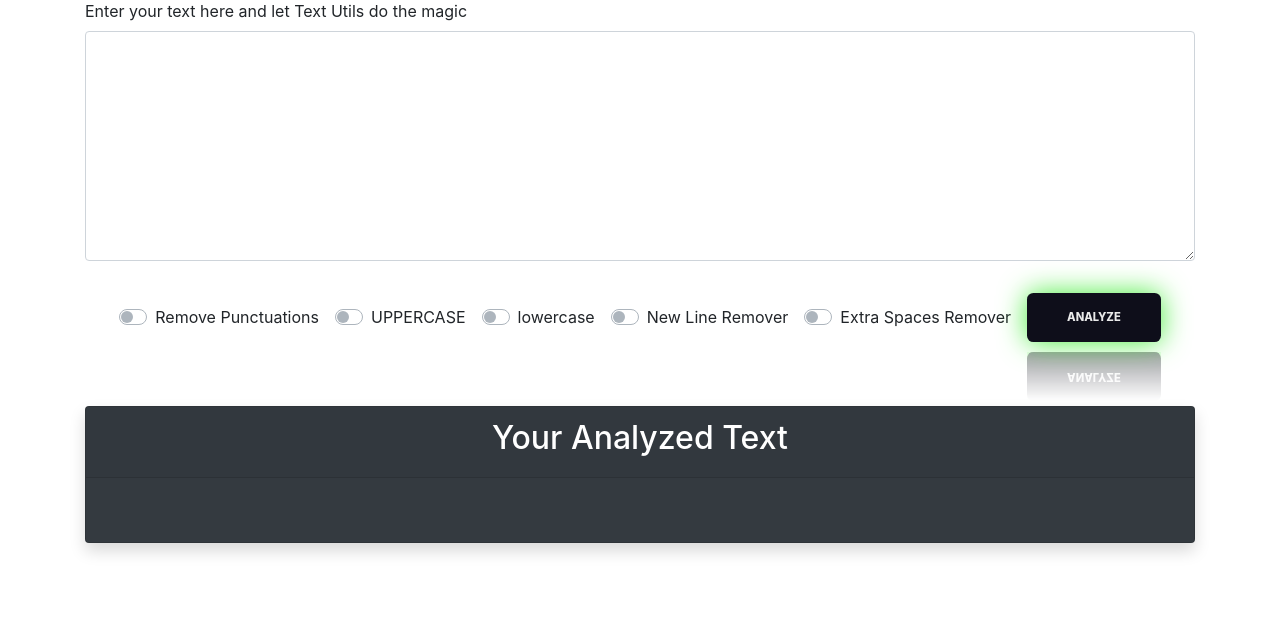
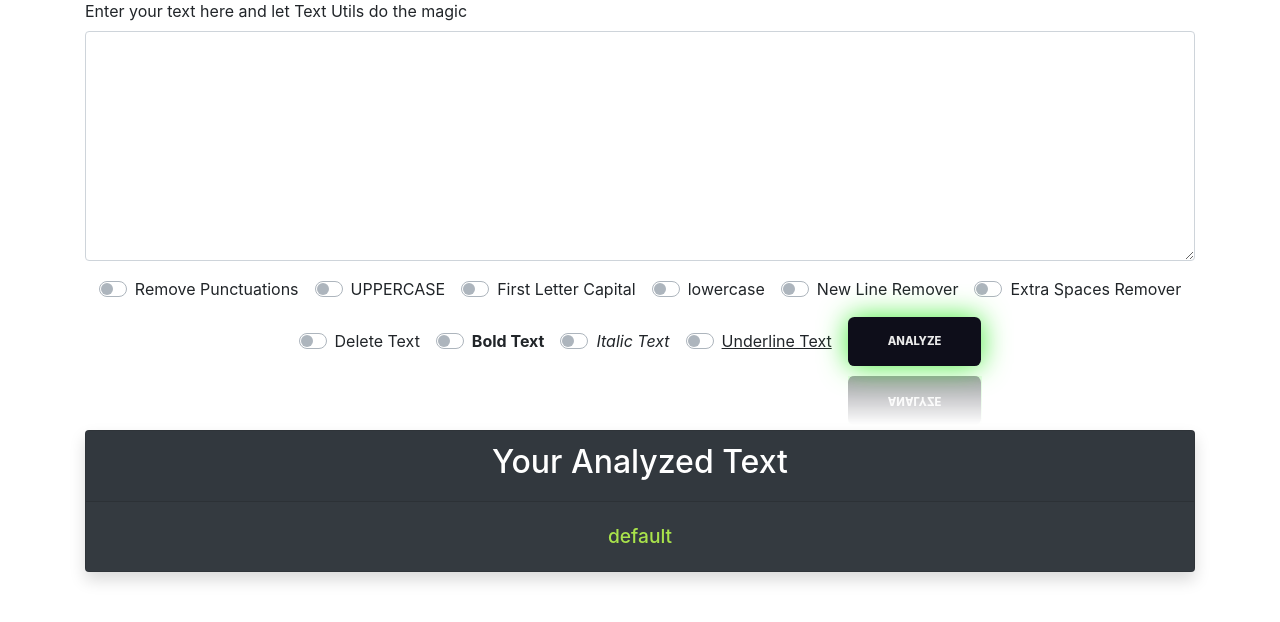
Before and after one commit to shoaibnaqvi9/TextUtils_with_Django, a Django app: page / in a window 1280 px wide. Shown: the part 123-745 px from the top of the page. Run offline with Django 5.2, Linux system fonts and the light colour scheme; some libraries are stand-ins or nearby versions.

Commit message:
Additional features added.

```diff
--- a/newproject/newproject/urls.py
+++ b/newproject/newproject/urls.py
@@ -7,5 +7,4 @@ urlpatterns = [
    path('', views.index, name='index'),
    path('contact/', views.contact, name='contact'),
    path('about/', views.about, name='about'),
-   path("analyze" , views.analyze , name = "analyze")
 ]
--- a/newproject/newproject/views.py
+++ b/newproject/newproject/views.py
@@ -1,31 +1,42 @@
-from django.shortcuts import render
-
+from django.shortcuts import render,redirect
 def index(request):
-    return render(request , "index.html")
+    djtext = request.GET.get('text', 'default')
+    removepunc=request.GET.get('removepunc','off')
+    fullcaps=request.GET.get('fullcaps','off')
+    firstcaps=request.GET.get('firstcaps','off')
+    fulllows=request.GET.get('fulllows','off')
+    newlineremover=request.GET.get('newlineremover','off')
+    extraspaceremover=request.GET.get('extraspaceremover','off')
+    deletetext=request.GET.get('deletetext','off')
+    boldtext=request.GET.get('boldtext','off')
+    italictext=request.GET.get('italictext','off')
+    underlinetext=request.GET.get('underlinetext','off')
+    if removepunc == "on":
+        punctuations = '''!()-[]{};:'"\,<>./?@#$%^&*_~'''
+        djtext = ''.join(char for char in djtext if char not in punctuations)
+    if fullcaps == "on":
+        djtext = djtext.upper()
+    if firstcaps == "on":
+        djtext = djtext.title()
+    if fulllows == "on":
+        djtext = djtext.lower()
+    if newlineremover == "on":
+        djtext = djtext.replace("\n", "").replace("\r", "")
+    if extraspaceremover == "on":
+        djtext = ' '.join(djtext.split())
+    if deletetext == "on":
+        djtext = ""
+    if boldtext == "on":
+        djtext = "<b>" + djtext + "</b>"
+    if italictext == "on":
+        djtext = "<i>" + djtext + "</i>"
+    if underlinetext == "on":
+        djtext = "<u>" + djtext + "</u>"
+    params = {'analyzed_text': djtext}
+    return render(request , "index.html" , params)
 
 def contact(request):
     return render(request , "contact.html")
 
 def about(request):
     return render(request , "about.html")
-
-def analyze(request):
-    djtext = request.GET.get('text', 'default')
-    removepunc=request.GET.get('removepunc','off')
-    fullcaps=request.GET.get('fullcaps','off')
-    fulllows=request.GET.get('fulllows','off')
-    newlineremover=request.GET.get('newlineremover','off')
-    extraspaceremover=request.GET.get('extraspaceremover','off')
-    if removepunc == "on":
-        punctuations = '''!()-[]{};:'"\,<>./?@#$%^&*_~'''
-        djtext = ''.join(char for char in djtext if char not in punctuations)
-    if fullcaps == "on":
-        djtext = djtext.upper()
-    if fulllows == "on":
-        djtext = djtext.lower()
-    if newlineremover == "on":
-        djtext = djtext.replace("\n", "").replace("\r", "")
-    if extraspaceremover == "on":
-        djtext = ' '.join(djtext.split())
-    params = {'purpose': 'Text Analyzed', 'analyzed_text': djtext}
-    return render(request, 'index.html', params)
--- a/newproject/templates/index.html
+++ b/newproject/templates/index.html
@@ -75,7 +75,7 @@
     </button>
   </div>
   <div class="container">
-    <form action='/analyze' method='get'>
+    <form action='./' method='get'>
       <div class="form-group">
         <label for="exampleFormControlTextarea1">Enter your text here and let Text Utils do the magic</label>
         <textarea class="form-control" name='text' id="exampleFormControlTextarea1" rows="9"></textarea>
@@ -90,16 +90,39 @@
           <label class="custom-control-label" for="customSwitch2">UPPERCASE</label>
         </div>
         <div class="custom-control custom-switch mx-2">
-          <input type="checkbox" name="fulllows" class="custom-control-input" id="customSwitch3">
-          <label class="custom-control-label" for="customSwitch3">lowercase</label>
+          <input type="checkbox" name="firstcaps" class="custom-control-input" id="customSwitch3">
+          <label class="custom-control-label" for="customSwitch3">First Letter Capital</label>
         </div>
         <div class="custom-control custom-switch mx-2">
-          <input type="checkbox" name="newlineremover" class="custom-control-input" id="customSwitch4">
-          <label class="custom-control-label" for="customSwitch4">New Line Remover</label>
+          <input type="checkbox" name="fulllows" class="custom-control-input" id="customSwitch4">
+          <label class="custom-control-label" for="customSwitch4">lowercase</label>
         </div>
         <div class="custom-control custom-switch mx-2">
-          <input type="checkbox" name="extraspaceremover" class="custom-control-input" id="customSwitch5">
-          <label class="custom-control-label" for="customSwitch5">Extra Spaces Remover</label>
+          <input type="checkbox" name="newlineremover" class="custom-control-input" id="customSwitch5">
+          <label class="custom-control-label" for="customSwitch5">New Line Remover</label>
+        </div>
+        <div class="custom-control custom-switch mx-2">
+          <input type="checkbox" name="extraspaceremover" class="custom-control-input" id="customSwitch6">
+          <label class="custom-control-label" for="customSwitch6">Extra Spaces Remover</label>
+        </div>
+        <div class="custom-control custom-switch mx-2">
+          <input type="checkbox" name="deletetext" class="custom-control-input" id="customSwitch7">
+          <label class="custom-control-label" for="customSwitch7">Delete Text</label>
+        </div>
+
+        <div class="custom-control custom-switch mx-2">
+          <input type="checkbox" name="boldtext" class="custom-control-input" id="customSwitch8">
+          <label class="custom-control-label" for="customSwitch8"><b>Bold Text</b></label>
+        </div>
+
+        <div class="custom-control custom-switch mx-2">
+          <input type="checkbox" name="italictext" class="custom-control-input" id="customSwitch9">
+          <label class="custom-control-label" for="customSwitch9"><i>Italic Text</i></label>
+        </div>
+
+        <div class="custom-control custom-switch mx-2">
+          <input type="checkbox" name="underlinetext" class="custom-control-input" id="customSwitch10">
+          <label class="custom-control-label" for="customSwitch10"><u>Underline Text</u></label>
         </div>
         <button type="submit" class="bttn btn-primary mx-2">Analyze</button>
       </div>
@@ -111,9 +134,8 @@
         <h2 class="text-center">Your Analyzed Text</h2>
       </div>
       <div class="card-body">
-        <h4 class="card-title text-center mb-4">{{ purpose }}</h4>
         <p class="card-text text-center" style="font-size: 1.2rem; font-weight: 500; color: #a9e34b;">
-          {{ analyzed_text}}
+          {{ analyzed_text|safe }}
           </fp>
       </div>
     </div>
```
